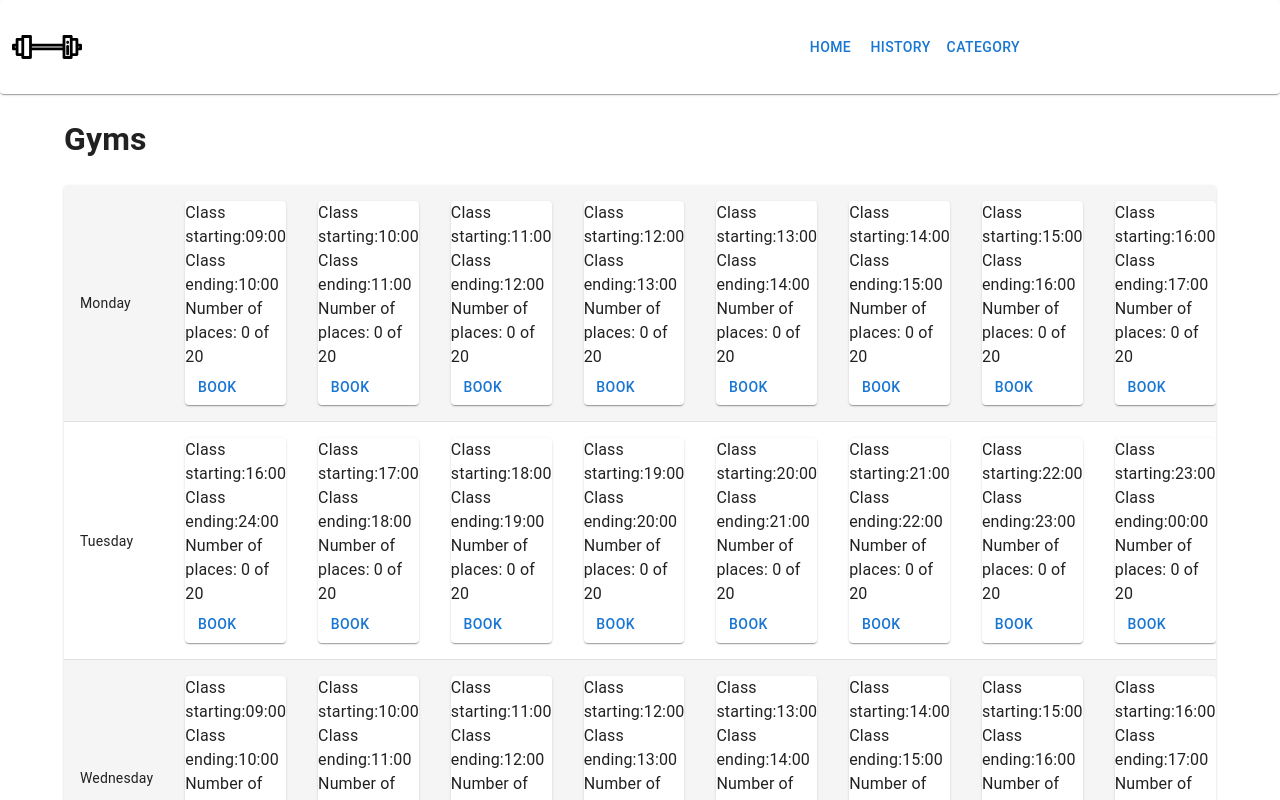
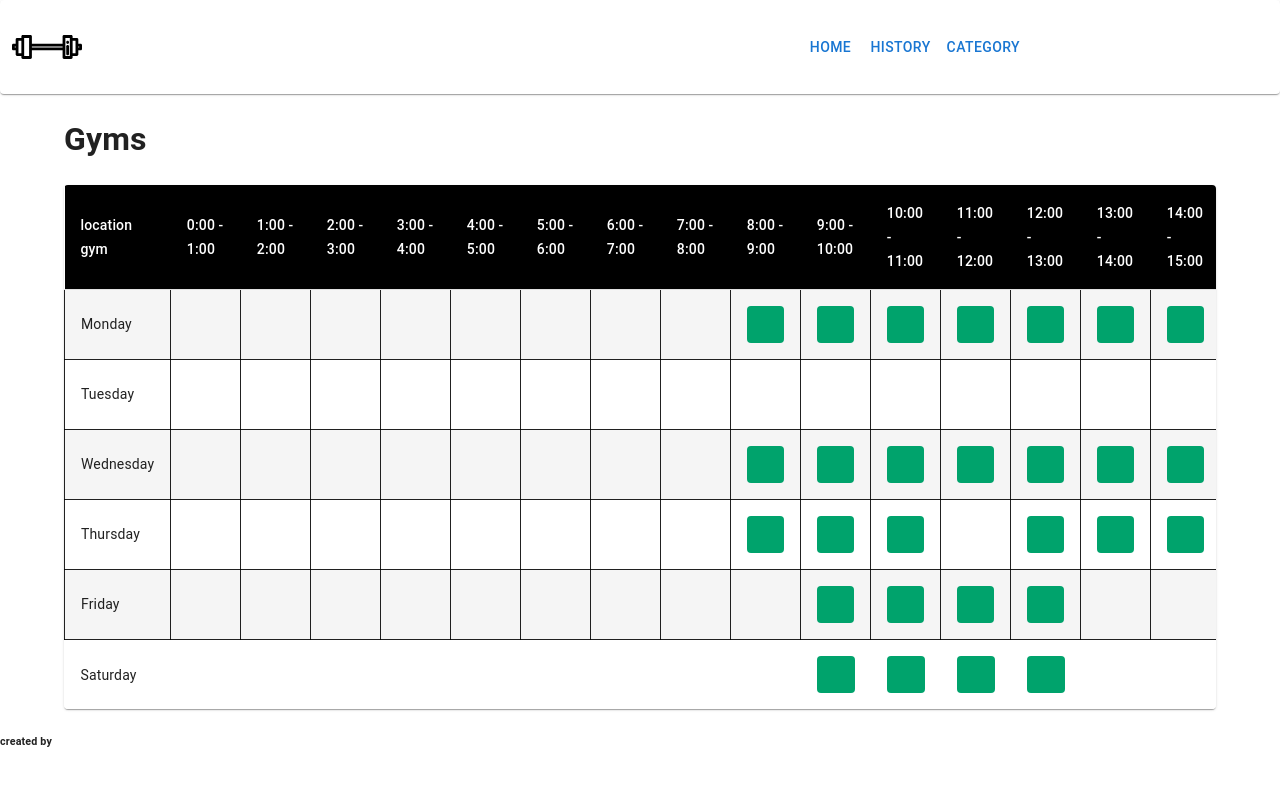
Before and after one commit to TrofimovMax/diplom-frontend, a Next.js app: page /category/gyms in a window 1280 px wide. Shown: the top 800 px of the page. Built offline with nearby package versions, Linux system fonts and the light colour scheme.

Commit message:
feat: add function on render schedule table without schedule break

```diff
--- a/src/components/FormCell.js
+++ b/src/components/FormCell.js
@@ -1,20 +1,31 @@
-import {Paper, Box, Typography, Button} from "@mui/material";
+import {Box, ThemeProvider, createTheme} from "@mui/material";
 
-const FormCell = ({start,end,maxCapacity, currentCapacity}) => (
-  <Paper>
-    <Box>
-      <Typography>Class starting:{start}</Typography>
-      <Typography>Class ending:{end}</Typography>
-      <Typography>Number of places: {currentCapacity} of {maxCapacity}</Typography>
+const theme = createTheme({
+  palette: {
+      primary: {
+        main:'#00A36C'
+      },
+      secondary: {
+        main: '#7CFC00'
+      },
+  },
+});
+
+const FormCell = () => (
+  <ThemeProvider theme={theme}>
+    <Box
+      sx={{
+        height: 1,
+        width: 1,
+        borderRadius: 1,
+        backgroundColor: 'primary.main',
+        '&:hover': {
+          backgroundColor: 'secondary.main',
+          opacity: [0.9, 0.8, 0.7],
+        },
+      }}
+    >
     </Box>
-    <Box>
-      {
-        currentCapacity < maxCapacity ?
-          <Button>
-            Book
-          </Button> : null
-      }
-    </Box>
-  </Paper>
+  </ThemeProvider>
 );
 export default FormCell;
--- a/src/pages/category/gyms/index.js
+++ b/src/pages/category/gyms/index.js
@@ -1,13 +1,15 @@
 import Heading from '/src/components/Heading';
 import {Box, Container, Paper, styled, Table, TableBody, TableContainer, TableHead, TableRow} from '@mui/material';
 import TableCell, {tableCellClasses} from '@mui/material/TableCell';
+
+import Schedule from "/src/api/schedule.json"
 import FormCell from "@/components/FormCell";
 
-import Schedule from "/src/api/schedule.json"
+const END_DAY = 24;
+const times = [...Array(END_DAY).keys()].map(x => ++x);
+const objSchedule = Schedule;
+const re = /:\d\d/;
 
-const objSchedule = Schedule;
-const rows = Object.keys(objSchedule.Schedule);
-const re = /:\d\d/;
 
 const StyledTableCell = styled(TableCell)(({theme}) => ({
   [`&.${tableCellClasses.head}`]: {
@@ -16,6 +18,8 @@ const StyledTableCell = styled(TableCell)(({theme}) => ({
   },
   [`&.${tableCellClasses.body}`]: {
     fontSize: 14,
+    minWidth: 70,
+    minHeight: 70,
   },
 }));
 const StyledTableRow = styled(TableRow)(({theme}) => ({
@@ -28,16 +32,25 @@ const StyledTableRow = styled(TableRow)(({theme}) => ({
   },
 }));
 
+const timeInit = (arr, time) => {
+  /*
+  arr = [
+    DayWeek,
+    [[Object], [Object], [Object], [Object] ]
+  ]
+  */
+  let result = -1;
+  arr[1].map(daySchedule => {
+    const timesSchedule = Object.keys(daySchedule);
+    const numTimeSchedule = Number(timesSchedule[0].split(re,1)[0])
+    numTimeSchedule === time? result = numTimeSchedule: null;
+  })
+  return result;
+  //i done it, but i can't explane how it works
+}
+
 const Gyms = () => {
   const tableArr = Object.entries(objSchedule.Schedule);
-
-  // for (let key in objSchedule.Schedule) {
-  //   objSchedule.Schedule[key].map((itemKey) => {
-  //     let arr = Object.entries(itemKey).map(item => {
-  //       console.log(`key=${item[0].split(re)} value=${item[1]}`)
-  //     });
-  //   })
-  // }
 
   return (
     <Container>
@@ -51,25 +64,46 @@ const Gyms = () => {
       >
         <Box><Heading text='Gyms'/></Box>
         <TableContainer component={Paper}>
-          <Table sx={{minWidth: 700}} aria-label="customized table">
+          <Table sx={{minWidth: 1200}} aria-label="customized table">
+            <TableHead>
+              <TableRow>
+                <StyledTableCell>
+                  location gym
+                </StyledTableCell>
+                {
+                  times.map(time => {
+                    return(
+                      <StyledTableCell key={time}>
+                        {time-1}:00 - {time}:00
+                      </StyledTableCell>
+                    )
+                  })
+                }
+              </TableRow>
+            </TableHead>
             <TableBody>
               {
                 tableArr.map((dayArr) => {
                   return(
                     <StyledTableRow key={dayArr[0]}>
-                      <StyledTableCell >{dayArr[0]}</StyledTableCell>
+                      <StyledTableCell sx={{ border: 1 }}>{dayArr[0]}</StyledTableCell>
                       {
-                        dayArr[1].map(dayObj => {
-                            return(
-                              <StyledTableCell key={Object.keys(dayObj)} component="th" scope="row">
-                                <FormCell
-                                  start = {Object.keys(dayObj)}
-                                  end = {Object.values(dayObj)}
-                                  maxCapacity = {20}
-                                  currentCapacity = {0}
-                                />
-                              </StyledTableCell>
-                            )
+                        times.map(time => {
+                          {
+                            if (timeInit(dayArr, time) === time) {
+                              return (
+                                <StyledTableCell sx={{ border: 1, width:70, height:70 }} key={time} component="th" scope="row">
+                                  <FormCell/>
+                                </StyledTableCell>
+                              )
+                            }
+                            else {
+                              return (
+                                <StyledTableCell sx={{ border: 1}} key={time} component="th" scope="row">
+                                </StyledTableCell>
+                              )
+                            }
+                          }
                         })
                       }
                     </StyledTableRow>
@@ -84,5 +118,4 @@ const Gyms = () => {
     </Container>
   );
 }
-
-  export default Gyms;
+export default Gyms;
```
Also changed, not shown: src/api/scheduleTimes.json (added, +10 -0 lines).
